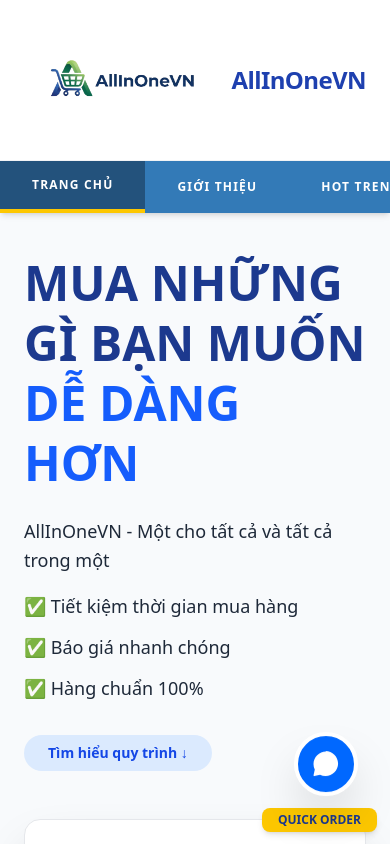
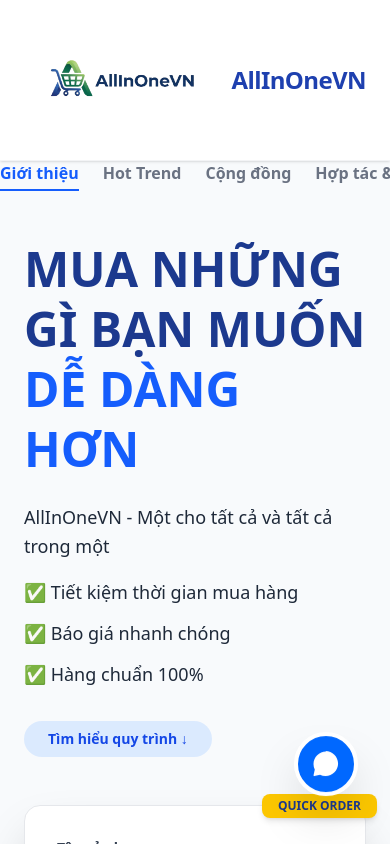
Before and after one commit to dotienminh6-svg/Cua-hang-cua-minh, a Next.js app: page / in a window 390 px wide. Shown: the top 844 px of the page. Built offline with nearby package versions, Linux system fonts and the light colour scheme.

Commit message:
them tab cong dong voi doi tac

```diff
--- a/app/page.tsx
+++ b/app/page.tsx
@@ -88,20 +88,31 @@
       </header>
 
       {/* MENU */}
-      <nav className="bg-[#337ab7] text-white sticky top-0 z-50 shadow-md">
-        <div className="max-w-7xl mx-auto flex overflow-x-auto scrollbar-hide">
-          {['home', 'about', 'news'].map((tabItem) => (
-            <button
-              key={tabItem}
-              onClick={() => setActiveTab(tabItem)}
-              className={`px-8 py-4 font-bold uppercase text-xs tracking-widest transition-all whitespace-nowrap ${
-                activeTab === tabItem ? 'bg-[#23527c] border-b-4 border-yellow-400' : 'hover:bg-[#286090]'
-              }`}
-            >
-              {tabItem === 'home' ? 'Trang chủ' : tabItem === 'about' ? 'Giới thiệu' : 'Hot trend'}
-            </button>
-          ))}
-        </div>
+      <nav className="flex space-x-6 md:space-x-8 overflow-x-auto pb-2 md:pb-0">
+        <button
+          onClick={() => setActiveTab('home')}
+          className={`font-semibold whitespace-nowrap pb-1 border-b-2 transition-colors ${activeTab === 'home' ? 'border-blue-600 text-blue-600' : 'border-transparent text-gray-500 hover:text-blue-500'}`}
+        >
+          Giới thiệu
+        </button>
+        <button
+          onClick={() => setActiveTab('news')}
+          className={`font-semibold whitespace-nowrap pb-1 border-b-2 transition-colors ${activeTab === 'news' ? 'border-blue-600 text-blue-600' : 'border-transparent text-gray-500 hover:text-blue-500'}`}
+        >
+          Hot Trend
+        </button>
+        <button
+          onClick={() => setActiveTab('community')}
+          className={`font-semibold whitespace-nowrap pb-1 border-b-2 transition-colors ${activeTab === 'community' ? 'border-blue-600 text-blue-600' : 'border-transparent text-gray-500 hover:text-blue-500'}`}
+        >
+          Cộng đồng
+        </button>
+        <button
+          onClick={() => setActiveTab('partnership')}
+          className={`font-semibold whitespace-nowrap pb-1 border-b-2 transition-colors ${activeTab === 'partnership' ? 'border-blue-600 text-blue-600' : 'border-transparent text-gray-500 hover:text-blue-500'}`}
+        >
+          Hợp tác & Liên kết
+        </button>
       </nav>
 
       {/* NỘI DUNG CHÍNH */}
@@ -282,7 +293,85 @@
             </div>
           </div>
         )}
-       </div>
+        {/* TRANG CỘNG ĐỒNG & FEEDBACK */}
+        {activeTab === 'community' && (
+          <div className="space-y-12 animate-fade-in mt-10">
+            <div className="text-center">
+              <h2 className="text-3xl font-black text-blue-900 uppercase">Góc Chia Sẻ</h2>
+              <p className="text-gray-500 mt-2">Nơi khách hàng để lại đánh giá và phản hồi về sản phẩm</p>
+            </div>
+
+            {/* Giao diện khu vực Bình luận / Đánh giá */}
+            <div className="max-w-4xl mx-auto bg-white p-8 rounded-2xl shadow-sm border border-gray-100">
+
+              {/* Nơi nhúng Plugin Bình luận (Cho phép bạn quản lý, Xóa, Phê duyệt) */}
+              <div className="w-full bg-gray-50 border-2 border-dashed border-gray-300 rounded-xl p-12 text-center">
+                <svg className="mx-auto h-12 w-12 text-gray-400 mb-4" fill="none" viewBox="0 0 24 24" stroke="currentColor">
+                  <path strokeLinecap="round" strokeLinejoin="round" strokeWidth={2} d="M17 8h2a2 2 0 012 2v6a2 2 0 01-2 2h-2v4l-4-4H9a1.994 1.994 0 01-1.414-.586m0 0L11 14h4a2 2 0 002-2V6a2 2 0 00-2-2H5a2 2 0 00-2 2v6a2 2 0 002 2h2v4l.586-.586z" />
+                </svg>
+                <h3 className="text-lg font-bold text-gray-900">Khu vực tích hợp Plugin Bình Luận</h3>
+                <p className="text-gray-500 text-sm mt-2 max-w-md mx-auto">
+                  Để có quyền kiểm duyệt (xóa comment khiếm nhã), chỗ này chúng ta sẽ nhúng mã của <strong>Facebook Comments</strong> hoặc hệ thống quản lý chuyên dụng.
+                </p>
+              </div>
+
+            </div>
+          </div>
+        )}
+        {/* TRANG HỢP TÁC & LIÊN KẾT */}
+        {activeTab === 'partnership' && (
+          <div className="space-y-16 animate-fade-in mt-10">
+            <div className="text-center">
+              <h2 className="text-3xl font-black text-blue-900 uppercase">Đối tác & Liên kết</h2>
+              <p className="text-gray-500 mt-2">Mạng lưới phân phối, dropshipping và không gian quảng cáo</p>
+            </div>
+
+            {/* KHU VỰC 1: BANNER QUẢNG CÁO (Dành cho thuê) */}
+            <div>
+              <h3 className="text-2xl font-bold text-gray-900 mb-6 border-l-4 border-blue-600 pl-4">Không Gian Tài Trợ</h3>
+              <div className="grid md:grid-cols-2 gap-6">
+                {/* Banner 1 */}
+                <a href="#lien-he" className="block relative h-48 bg-gradient-to-br from-blue-800 to-blue-600 rounded-2xl overflow-hidden group shadow-md hover:shadow-lg transition-all">
+                  <div className="absolute inset-0 flex flex-col items-center justify-center text-white">
+                    <span className="font-black text-2xl tracking-wider uppercase mb-2">Vị trí Quảng Cáo 1</span>
+                    <span className="bg-white text-blue-800 px-4 py-1 rounded-full text-sm font-bold group-hover:scale-105 transition-transform">Liên hệ đặt chỗ ngay</span>
+                  </div>
+                </a>
+
+                {/* Banner 2 */}
+                <a href="#lien-he" className="block relative h-48 bg-gradient-to-br from-gray-800 to-gray-600 rounded-2xl overflow-hidden group shadow-md hover:shadow-lg transition-all">
+                  <div className="absolute inset-0 flex flex-col items-center justify-center text-white">
+                    <span className="font-black text-2xl tracking-wider uppercase mb-2">Vị trí Quảng Cáo 2</span>
+                    <span className="bg-white text-gray-900 px-4 py-1 rounded-full text-sm font-bold group-hover:scale-105 transition-transform">Liên hệ đặt chỗ ngay</span>
+                  </div>
+                </a>
+              </div>
+            </div>
+
+            {/* KHU VỰC 2: MẠNG LƯỚI ĐỐI TÁC */}
+            <div>
+              <h3 className="text-2xl font-bold text-gray-900 mb-6 border-l-4 border-blue-600 pl-4">Mạng Lưới Phân Phối</h3>
+              <div className="grid grid-cols-2 md:grid-cols-4 gap-4">
+
+                {/* Các đối tác mẫu */}
+                {[
+                  { name: "Nidec", desc: "Đối tác thiết bị", color: "bg-blue-50 text-blue-700 border-blue-100" },
+                  { name: "Schneider", desc: "Tự động hóa", color: "bg-green-50 text-green-700 border-green-100" },
+                  { name: "Zebra", desc: "Giải pháp mã vạch", color: "bg-gray-50 text-gray-800 border-gray-200" },
+                  { name: "Jabil", desc: "Đối tác sản xuất", color: "bg-indigo-50 text-indigo-700 border-indigo-100" }
+                ].map((partner, idx) => (
+                  <div key={idx} className={`p-6 rounded-xl border flex flex-col items-center justify-center text-center cursor-pointer hover:shadow-md transition-shadow ${partner.color}`}>
+                    <span className="font-black text-xl mb-1">{partner.name}</span>
+                     <span className="text-xs font-medium uppercase tracking-wider opacity-80">{partner.desc}</span>
+                  </div>
+                ))}
+
+              </div>
+            </div>
+
+          </div>
+        )}
+      </div>
 
       {/* FOOTER */}
       <footer className="bg-black border-t border-gray-800 pt-16 pb-8 text-white">
```
